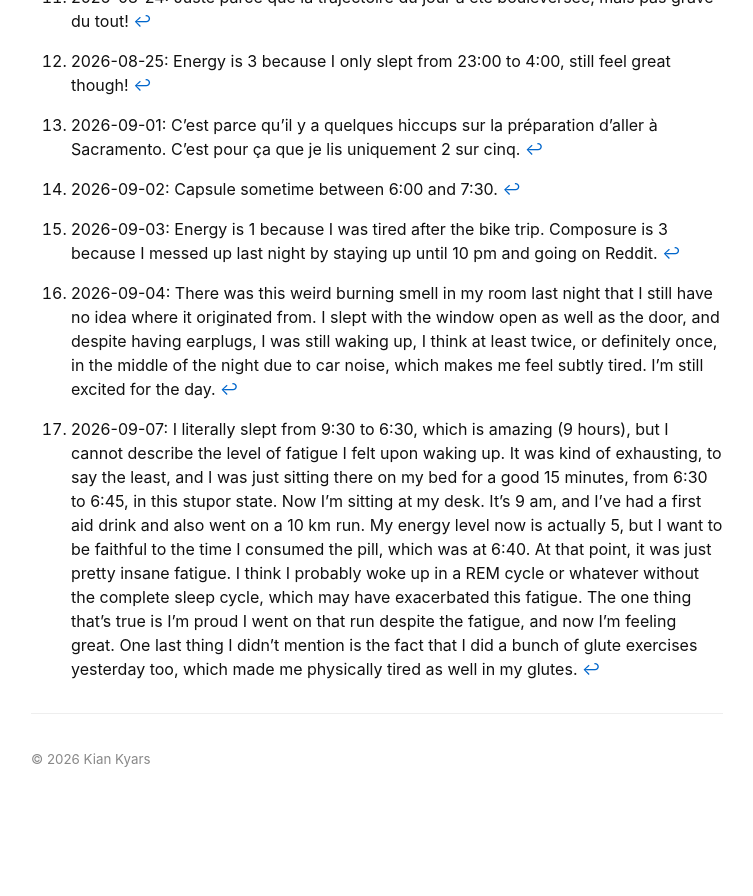
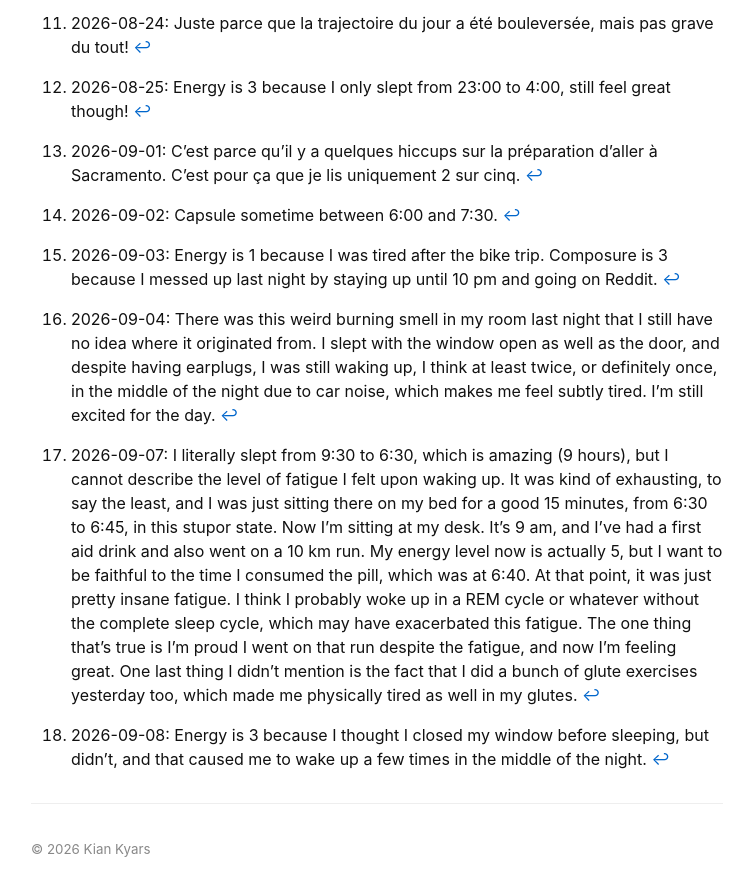
Before and after one commit to kiankyars/kiankyars.github.io, a Jekyll site: the page built from _posts/blog/2026-02-04-biomaxing.md, in a window 1280 px wide and 900 px high, scrolled down 5400 px. Shown: the top 896 px of the window, without its empty margins (263-1016 px from the left). Built offline with Jekyll 4.4.1, drawn with Linux system fonts in a browser that asks for light colours; before the commit the page ends 6210 px from its top, so only the background shows below that; part of the change alters nothing that is shown; some of the changed text lies outside the part shown.

Commit message:
Log Tuesday's capsule after Polar finished syncing last night.
Co-authored-by: Cursor <cursoragent@cursor.com>

```diff
--- a/_posts/blog/2026-02-04-biomaxing.md
+++ b/_posts/blog/2026-02-04-biomaxing.md
@@ -69,9 +69,9 @@ Auto-fill target: Polar sleep score/charge and Polar training status if availabl
 | 2026-09-03[^16] | 06:45 | 1 | 3 |  |  | productive |
 | 2026-09-04[^17] | 05:30 | 2 | 5 | 80 | 5 | productive |
 | 2026-09-05 | 09:12 | 4 | 4 | 59 | 1 | productive |
-| 2026-09-06 | 08:49 | 3 | 5 |  |  | productive |
-| 2026-09-07[^18] | 06:40 | 1 | 4 |  |  | productive |
-| 2026-09-08 |  |  |  |  |  |  |
+| 2026-09-06 | 08:49 | 3 | 5 | 70 | 3 | productive |
+| 2026-09-07[^18] | 06:40 | 1 | 4 | 55 | 1 | productive |
+| 2026-09-08[^19] | 05:51 | 3 | 5 |  |  | detraining |
 
 
 [^1]: Morning started great, and then I had a slump in the afternoon after eating two meals and also feeling hopeless about the project, but then afterwards I felt great in the evening since our poject picked back up.
@@ -109,3 +109,5 @@ Auto-fill target: Polar sleep score/charge and Polar training status if availabl
 [^17]: 2026-09-04: There was this weird burning smell in my room last night that I still have no idea where it originated from. I slept with the window open as well as the door, and despite having earplugs, I was still waking up, I think at least twice, or definitely once, in the middle of the night due to car noise, which makes me feel subtly tired. I'm still excited for the day.
 
 [^18]: 2026-09-07: I literally slept from 9:30 to 6:30, which is amazing (9 hours), but I cannot describe the level of fatigue I felt upon waking up. It was kind of exhausting, to say the least, and I was just sitting there on my bed for a good 15 minutes, from 6:30 to 6:45, in this stupor state. Now I'm sitting at my desk. It's 9 am, and I've had a first aid drink and also went on a 10 km run. My energy level now is actually 5, but I want to be faithful to the time I consumed the pill, which was at 6:40. At that point, it was just pretty insane fatigue. I think I probably woke up in a REM cycle or whatever without the complete sleep cycle, which may have exacerbated this fatigue. The one thing that's true is I'm proud I went on that run despite the fatigue, and now I'm feeling great. One last thing I didn't mention is the fact that I did a bunch of glute exercises yesterday too, which made me physically tired as well in my glutes.
+
+[^19]: 2026-09-08: Energy is 3 because I thought I closed my window before sleeping, but didn't, and that caused me to wake up a few times in the middle of the night.
```
